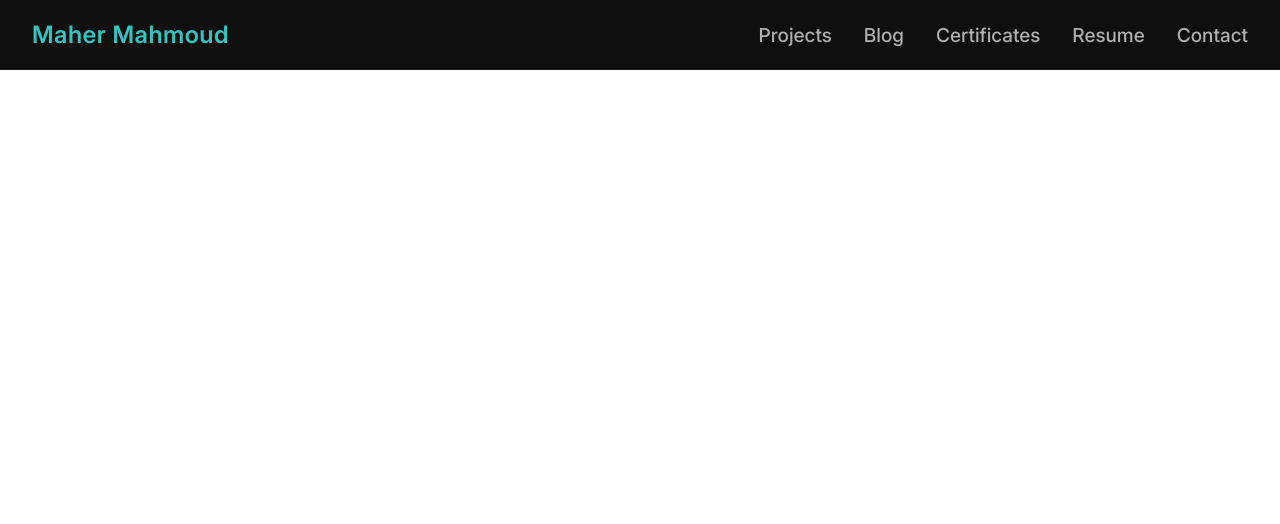
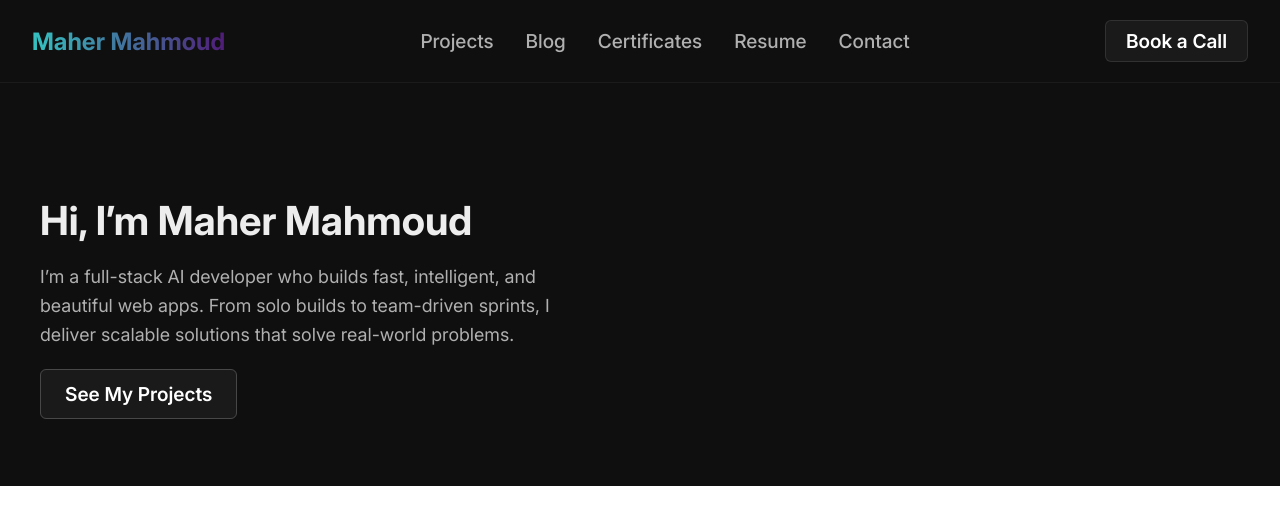
Before and after one commit to Mahmh/portfolio, a React (Vite) app in the folder client/: page / in a window 1280 px wide. Shown: the top 524 px of the page. Built offline with nearby package versions, Linux system fonts and the light colour scheme.

Commit message:
Implement Banner

```diff
--- a/client/src/components/Banner.tsx
+++ b/client/src/components/Banner.tsx
@@ -1,3 +1,19 @@
 export default function Banner() {
-    return <></>
+    return (
+        <section id='banner'>
+            <div className='banner-content'>
+                <div className='text'>
+                    <h1>Hi, I’m Maher Mahmoud</h1>
+                    <p>
+                        I’m a full-stack AI developer who builds fast, intelligent, and beautiful web apps.
+                        From solo builds to team-driven sprints, I deliver scalable solutions that solve real-world problems.
+                    </p>
+                    <a href='#projects' className='cta-button'>See My Projects</a>
+                </div>
+                <div className='image'>
+                    {/* <img src={avatar} alt='My Picture'/> */}
+                </div>
+            </div>
+        </section>
+    )
 }
--- a/client/src/components/Header.tsx
+++ b/client/src/components/Header.tsx
@@ -2,17 +2,20 @@ import { NavLink } from 'react-router-dom'
 
 export default function Header() {
     return (
-        <header>
+        <header id='header'>
             <NavLink to='/' className='logo'>
                 Maher Mahmoud
             </NavLink>
-            <nav>
+
+            <nav className='nav-links'>
                 <NavLink to='/projects' className={({ isActive }) => isActive ? 'active' : ''}>Projects</NavLink>
                 <NavLink to='/blog' className={({ isActive }) => isActive ? 'active' : ''}>Blog</NavLink>
                 <NavLink to='/certificates' className={({ isActive }) => isActive ? 'active' : ''}>Certificates</NavLink>
                 <NavLink to='/resume' className={({ isActive }) => isActive ? 'active' : ''}>Resume</NavLink>
                 <NavLink to='/contact' className={({ isActive }) => isActive ? 'active' : ''}>Contact</NavLink>
             </nav>
+
+            <a href='#contact' className='cta-button'>Book a Call</a>
         </header>
     )
 }
--- a/client/src/styles/components/_banner.scss
+++ b/client/src/styles/components/_banner.scss
@@ -0,0 +1,75 @@
+#banner {
+    padding: 5rem 2rem;
+    background-color: get-color('background');
+    color: get-color('text');
+
+    .banner-content {
+        display: flex;
+        align-items: center;
+        justify-content: space-between;
+        max-width: 1200px;
+        margin: 0 auto;
+        gap: 4rem;
+        flex-wrap: wrap;
+
+        .text {
+            flex: 1;
+            min-width: 300px;
+
+            h1 {
+                font-size: 2.5rem;
+                font-weight: 700;
+                margin-bottom: 1rem;
+                text-align: left;
+            }
+
+            p {
+                font-size: 1.125rem;
+                color: get-color('secondary');
+                line-height: 1.6;
+                margin-bottom: 2rem;
+                text-align: left;
+            }
+
+            .cta-button {
+                padding: 0.75rem 1.5rem;
+                font-weight: 600;
+                color: #FFFFFF;
+                background-color: #1A1A1A;
+                border: 1px solid rgba(255, 255, 255, 0.2);
+                border-radius: 0.375rem;
+                text-decoration: none;
+                transition: all 0.2s ease;
+                backdrop-filter: blur(2px);
+
+                &:hover {
+                    background-color: #2A2A2A;
+                    border-color: rgba(255, 255, 255, 0.3);
+                    box-shadow: 0 0 0 1px #35C2C1, 0 6px 18px rgba(53, 194, 193, 0.15);
+                    transform: translateY(-1px);
+                }
+
+                &:active {
+                    transform: translateY(0);
+                    box-shadow: none;
+                }
+            }
+        }
+
+        .image {
+            background-color: get-color('accent');
+            flex: 1;
+            min-width: 250px;
+            display: flex;
+            justify-content: center;
+
+            img {
+                width: 100%;
+                max-width: 320px;
+                border-radius: 1rem;
+                box-shadow: 0 0 20px rgba(53, 194, 193, 0.25);
+                object-fit: cover;
+            }
+        }
+    }
+}
--- a/client/src/styles/components/_header.scss
+++ b/client/src/styles/components/_header.scss
@@ -1,7 +1,7 @@
-header {
+#header {
     display: flex;
+    align-items: center;
     justify-content: space-between;
-    align-items: center;
     padding: 1.25rem 2rem;
     background-color: get-color('background');
     border-bottom: 1px solid rgba(255, 255, 255, 0.05);
@@ -11,15 +11,23 @@ header {
 
     .logo {
         font-size: 1.5rem;
-        font-weight: 600;
+        font-weight: 700;
         text-decoration: none;
-        color: get-color('accent');
-        letter-spacing: 0.5px;
+
+        background: linear-gradient(90deg, get-color('accent'), get-color('prestige-purple'));
+        -webkit-background-clip: text;
+        -webkit-text-fill-color: transparent;
+
+        // Fallback for non-webkit browsers
+        background-clip: text;
+        color: transparent;
     }
 
-    nav {
+    .nav-links {
         display: flex;
         gap: 2rem;
+        justify-content: center;
+        flex: 1;
 
         a {
             position: relative;
@@ -27,6 +35,14 @@ header {
             font-weight: 500;
             text-decoration: none;
             transition: color 0.2s ease-in-out;
+
+            &.active {
+                color: get-color('accent');
+            }
+
+            &:hover {
+                color: get-color('text');
+            }
 
             &::after {
                 content: '';
@@ -40,21 +56,33 @@ header {
                 transition: width 0.25s ease-in-out;
             }
 
-            &:hover {
-                color: get-color('text');
-
-                &::after {
-                    width: 100%;
-                }
-            }
-
-            &.active {
-                color: get-color('accent');
-
-                &::after {
-                    width: 100%;
-                }
+            &.active::after,
+            &:hover::after {
+                width: 100%;
             }
         }
     }
+
+    .cta-button {
+        padding: 0.5rem 1.25rem;
+        font-weight: 600;
+        color: #FFFFFF;
+        background-color: #1A1A1A;
+        border: 1px solid rgba(255, 255, 255, 0.1);
+        border-radius: 0.375rem;
+        text-decoration: none;
+        transition: all 0.2s ease;
+
+        &:hover {
+            background-color: #2A2A2A;
+            border-color: rgba(255, 255, 255, 0.2);
+            transform: translateY(-1px);
+            box-shadow: 0 2px 6px rgba(0, 0, 0, 0.25);
+        }
+
+        &:active {
+            transform: translateY(0);
+            box-shadow: none;
+        }
+    }
 }
--- a/client/src/styles/main.css
+++ b/client/src/styles/main.css
@@ -18,10 +18,10 @@ body {
   margin: 0;
 }
 
-header {
+#header {
   display: flex;
+  align-items: center;
   justify-content: space-between;
-  align-items: center;
   padding: 1.25rem 2rem;
   background-color: #0F0F0F;
   border-bottom: 1px solid rgba(255, 255, 255, 0.05);
@@ -29,25 +29,36 @@ header {
   top: 0;
   z-index: 1000;
 }
-header .logo {
+#header .logo {
   font-size: 1.5rem;
-  font-weight: 600;
+  font-weight: 700;
   text-decoration: none;
-  color: #35C2C1;
-  letter-spacing: 0.5px;
+  background: linear-gradient(90deg, #35C2C1, #501C77);
+  -webkit-background-clip: text;
+  -webkit-text-fill-color: transparent;
+  background-clip: text;
+  color: transparent;
 }
-header nav {
+#header .nav-links {
   display: flex;
   gap: 2rem;
+  justify-content: center;
+  flex: 1;
 }
-header nav a {
+#header .nav-links a {
   position: relative;
   color: #B0B0B0;
   font-weight: 500;
   text-decoration: none;
   transition: color 0.2s ease-in-out;
 }
-header nav a::after {
+#header .nav-links a.active {
+  color: #35C2C1;
+}
+#header .nav-links a:hover {
+  color: #EDEDED;
+}
+#header .nav-links a::after {
   content: "";
   display: block;
   position: absolute;
@@ -58,15 +69,95 @@ header nav a::after {
   background-color: #35C2C1;
   transition: width 0.25s ease-in-out;
 }
-header nav a:hover {
+#header .nav-links a.active::after, #header .nav-links a:hover::after {
+  width: 100%;
+}
+#header .cta-button {
+  padding: 0.5rem 1.25rem;
+  font-weight: 600;
+  color: #FFFFFF;
+  background-color: #1A1A1A;
+  border: 1px solid rgba(255, 255, 255, 0.1);
+  border-radius: 0.375rem;
+  text-decoration: none;
+  transition: all 0.2s ease;
+}
+#header .cta-button:hover {
+  background-color: #2A2A2A;
+  border-color: rgba(255, 255, 255, 0.2);
+  transform: translateY(-1px);
+  box-shadow: 0 2px 6px rgba(0, 0, 0, 0.25);
+}
+#header .cta-button:active {
+  transform: translateY(0);
+  box-shadow: none;
+}
+
+#banner {
+  padding: 5rem 2rem;
+  background-color: #0F0F0F;
   color: #EDEDED;
 }
-header nav a:hover::after {
+#banner .banner-content {
+  display: flex;
+  align-items: center;
+  justify-content: space-between;
+  max-width: 1200px;
+  margin: 0 auto;
+  gap: 4rem;
+  flex-wrap: wrap;
+}
+#banner .banner-content .text {
+  flex: 1;
+  min-width: 300px;
+}
+#banner .banner-content .text h1 {
+  font-size: 2.5rem;
+  font-weight: 700;
+  margin-bottom: 1rem;
+  text-align: left;
+}
+#banner .banner-content .text p {
+  font-size: 1.125rem;
+  color: #B0B0B0;
+  line-height: 1.6;
+  margin-bottom: 2rem;
+  text-align: left;
+}
+#banner .banner-content .text .cta-button {
+  padding: 0.75rem 1.5rem;
+  font-weight: 600;
+  color: #FFFFFF;
+  background-color: #1A1A1A;
+  border: 1px solid rgba(255, 255, 255, 0.2);
+  border-radius: 0.375rem;
+  text-decoration: none;
+  transition: all 0.2s ease;
+  -webkit-backdrop-filter: blur(2px);
+          backdrop-filter: blur(2px);
+}
+#banner .banner-content .text .cta-button:hover {
+  background-color: #2A2A2A;
+  border-color: rgba(255, 255, 255, 0.3);
+  box-shadow: 0 0 0 1px #35C2C1, 0 6px 18px rgba(53, 194, 193, 0.15);
+  transform: translateY(-1px);
+}
+#banner .banner-content .text .cta-button:active {
+  transform: translateY(0);
+  box-shadow: none;
+}
+#banner .banner-content .image {
+  background-color: #35C2C1;
+  flex: 1;
+  min-width: 250px;
+  display: flex;
+  justify-content: center;
+}
+#banner .banner-content .image img {
   width: 100%;
+  max-width: 320px;
+  border-radius: 1rem;
+  box-shadow: 0 0 20px rgba(53, 194, 193, 0.25);
+  -o-object-fit: cover;
+     object-fit: cover;
 }
-header nav a.active {
-  color: #35C2C1;
-}
-header nav a.active::after {
-  width: 100%;
-}
```
